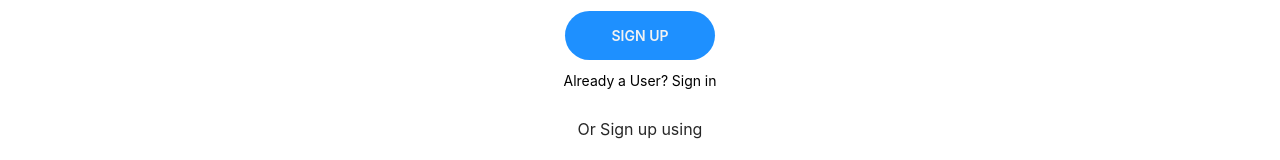
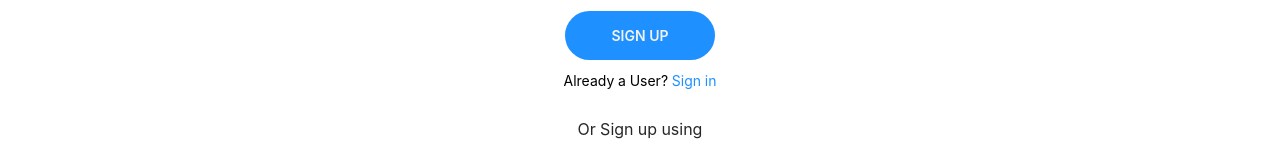
Before and after one commit to BuildForSDGCohort2/team-024-group-a, a React (Create React App) app in the folder frontend/: page /signup in a window 1280 px wide. Shown: the part 572-732 px from the top of the page. Built offline with nearby package versions, Linux system fonts and the light colour scheme; the HTML template or start-up script is replaced by a standard one.

Commit message:
rf: added link tag in registration page

```diff
--- a/frontend/src/views/registration_page/registrationPage.js
+++ b/frontend/src/views/registration_page/registrationPage.js
@@ -108,7 +108,7 @@ class RegistrationPage extends React.Component {
 
 
                                 <input type="submit" className="btn" value="Sign up" />
-                                <p style={{color: "black"}}>Already a User? Sign in</p>
+                                <p style={{color: "black"}}>Already a User? <Link to="/login"> Sign in</Link> </p>
                                 <p className="social-text">Or Sign up using</p>
 
                               <div className="social-media">
```
